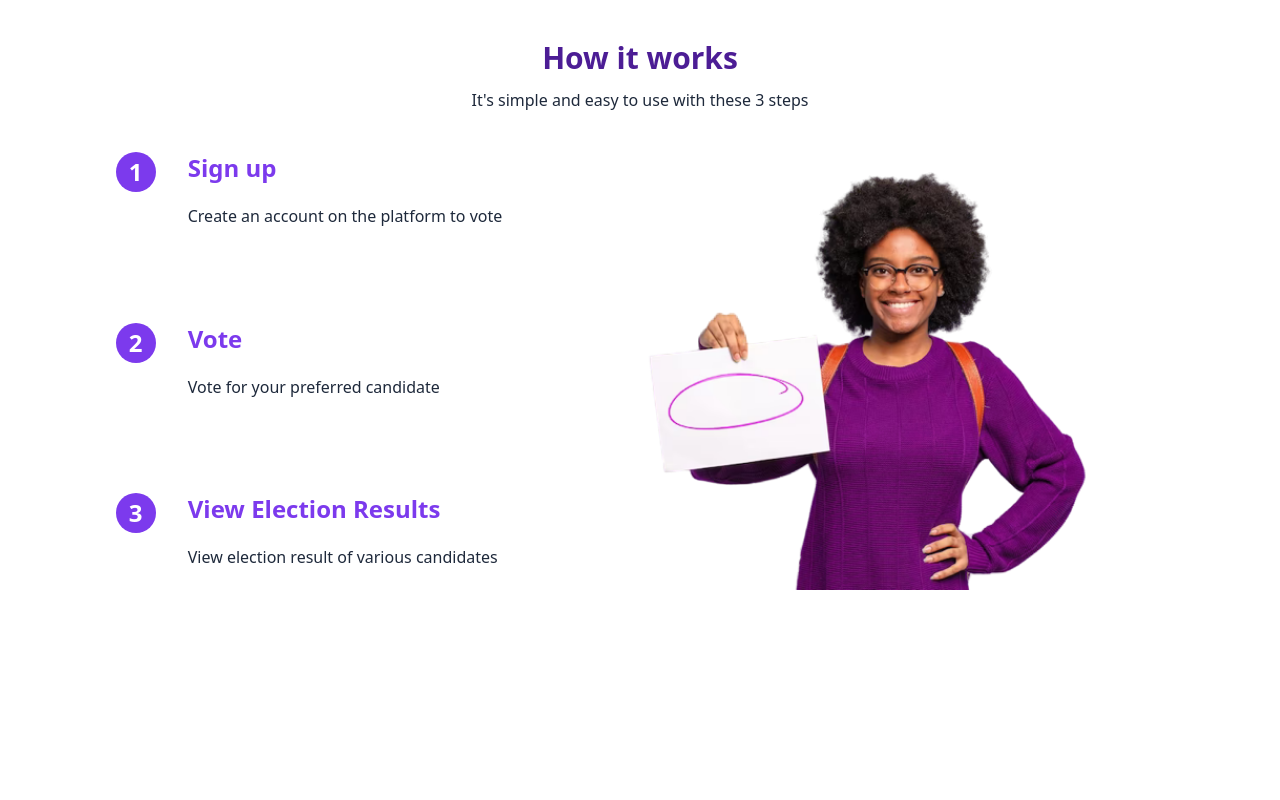
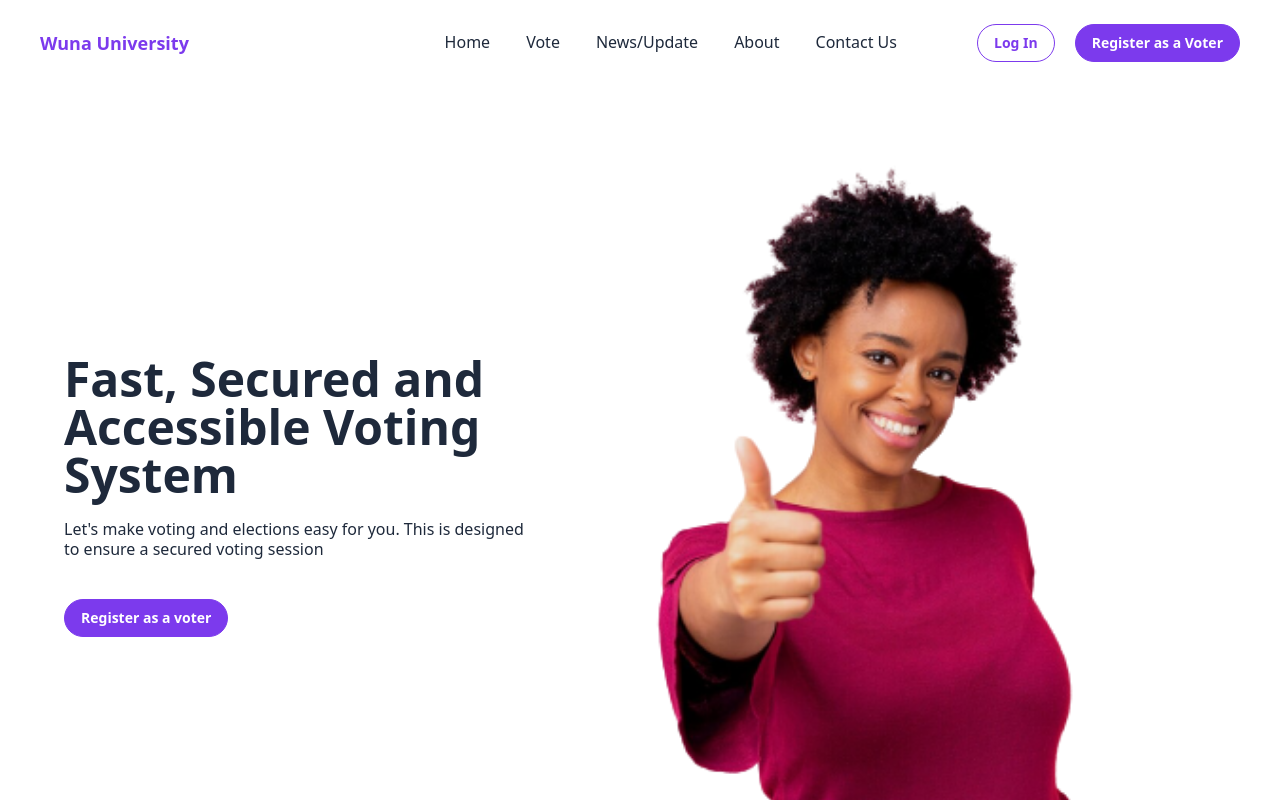
Before and after one commit to mbianou-bradon/School-Voting-App, a React (Create React App) app: page / in a window 1280 px wide. Shown: the top 800 px of the page. Built offline with nearby package versions, Linux system fonts and the light colour scheme.

Commit message:
Completed Home page

```diff
--- a/src/App.js
+++ b/src/App.js
@@ -1,14 +1,11 @@
 import './App.css';
-import Feature from './components/Feature';
-import Hero from './components/Hero';
-import HowItWork from './components/HowItWorks';
-import MainFeatures from './components/MainFeatures';
+import Home from './pages/Home';
 
 
 function App() {
   return (
-    <div className="App text-slate-800">
-     <HowItWork />
+    <div className="App text-slate-800 max-w-[85rem] mx-auto">
+     <Home />
     </div>
   );
 }
--- a/src/components/Hero.jsx
+++ b/src/components/Hero.jsx
@@ -2,7 +2,7 @@ import home from '../assets/home.png'
 
 export default function Hero () {
     return (
-        <header className='grid grid-cols-1 md:grid-cols-2 [&>*]:place-self-end [&>*]: gap-y-14 px-5 md:px-16'>
+        <header className='grid grid-cols-1 md:grid-cols-2 [&>*]:place-self-center [&>*]: gap-y-14 px-5 py-8 md:px-16 min-h-screen'>
             <div>
                 <div className=''>
                     <h2 className='text-3xl md:text-5xl leading-12 font-bold my-5'>Fast, Secured and Accessible Voting System</h2>
@@ -17,7 +17,7 @@ export default function Hero () {
             </div>
 
             <div className='h-full order-first sm:order-last'>
-                <img src={home} alt="" className='h-[130%] aspect-video object-cover'/>
+                <img src={home} alt="" className='h-[105%] aspect-video object-cover'/>
             </div>
         </header>
     )
--- a/src/components/HomeCards.jsx
+++ b/src/components/HomeCards.jsx
@@ -36,6 +36,7 @@ const cardData = [
 
 export default function HomeCards () {
     return (
+        <div className="min-h-screen">
             <div className="grid grid-cols-1 sm:grid-cols-2 md:grid-cols-3 lg:grid-cols-4 gap-5 min-h-max">
                 {
                     cardData.map(card =>{
@@ -46,6 +47,7 @@ export default function HomeCards () {
                     })
                 }
             </div>
+        </div>
 
     )
 }
--- a/src/components/MainFeatures.jsx
+++ b/src/components/MainFeatures.jsx
@@ -25,7 +25,7 @@ const featureData = [
 export default function MainFeatures (){
 
     return (
-        <div className="flex items-center justify-center flex-col bg-violet-600 min-h-screen text-white text-center">
+        <div className="flex items-center justify-center flex-col bg-violet-600 min-h-screen text-white text-center py-8">
             <div className="mb-10">
                 <h2 className="text-4xl font-semibold">Our Features</h2>
                 <p className="my-5 text-lg">Secured Sytem that guarantee seamless Elections</p>
--- /dev/null
+++ b/src/pages/Home.jsx
@@ -0,0 +1,24 @@
+import Navbar from "../components/Navbar";
+import Hero from "../components/Hero";
+import HomeCards from "../components/HomeCards";
+import HowItWorks from "../components/HowItWorks";
+import MainFeatures from "../components/MainFeatures";
+import Footer from "../components/Footer";
+
+
+export default function Home (){
+
+
+
+
+    return (
+        <main>
+            <Navbar />
+            <Hero />
+            <MainFeatures />
+            <HowItWorks />
+            <HomeCards />
+            <Footer />
+        </main>
+    )
+}
```
Lines whose indentation alone changed are shown as unchanged.
